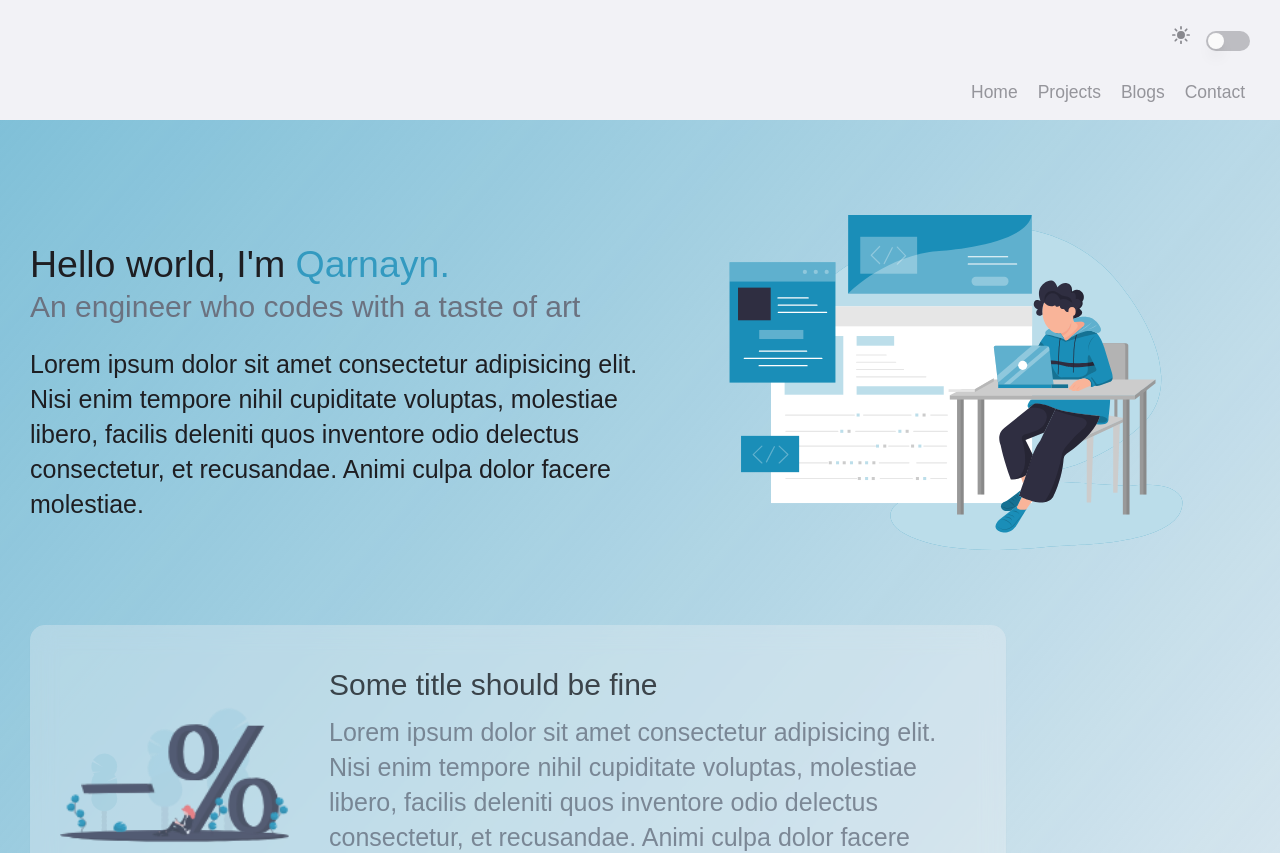
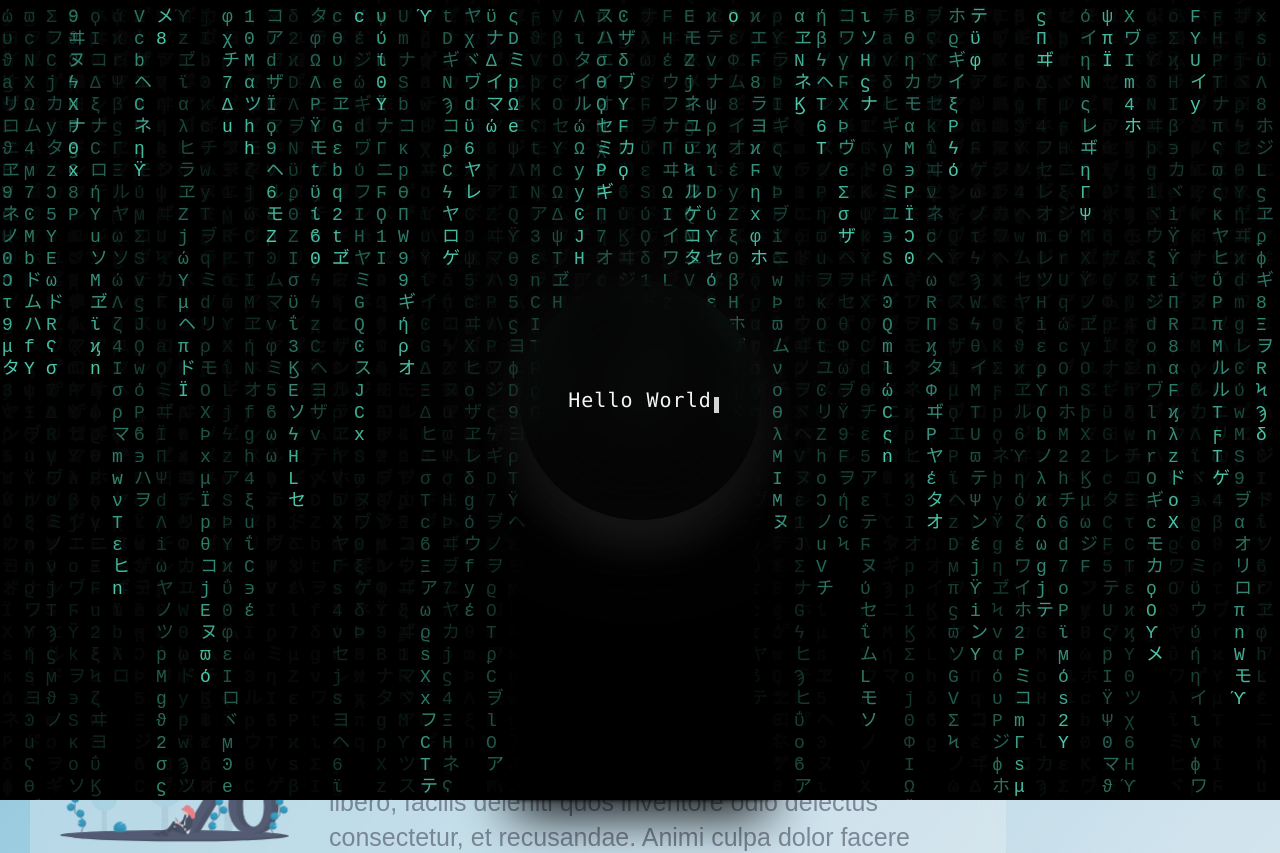
Before and after one commit to qarnayn-dev/qarnayn_portfolio, a Next.js app: page / in a window 1280 px wide. Shown: the top 853 px of the page. Built offline with nearby package versions, Linux system fonts and the light colour scheme.

Commit message:
UP - add greetings layout + cleanups

```diff
--- a/components/BlackHole.tsx
+++ b/components/BlackHole.tsx
@@ -5,11 +5,11 @@ interface iBlackHoleOptions{
     children?: any,
     className?: string,
     duration?: number,
-    isShow?: boolean,
+    isShow: boolean,
     delay?: number,
 }
 
-export const BlackHole = ({ children, className, duration, isShow = true, delay }: iBlackHoleOptions) => {
+export const BlackHole = ({ children, className, duration, isShow, delay }: iBlackHoleOptions) => {
     const twSize: string = "w-[30vh] h-[30vh]";
     const twSupportSize: string = "w-[35vh] h-[48vh]";
     const twSinggleSupport: string = "w-[10%] h-full from-black z-0 blur-[2px]";
--- /dev/null
+++ b/components/GreetingsLayout.tsx
@@ -0,0 +1,42 @@
+import { Transition } from '@headlessui/react';
+import React, { useEffect, useState } from 'react'
+import { BlackHole } from './BlackHole';
+import { MatrixEffect } from './MatrixEffect';
+import { TypingEffect } from './TypingEffect';
+
+export const GreetingsLayout = () => {
+    const [showLayout, setShowLayout] = useState(true);
+    const [startBlackHole, setStartBlackHole] = useState(false);
+    const [startGreetings, setStartGreetings] = useState(false);
+
+    useEffect(() => {
+        const timeOut1 = setTimeout(() => { setStartBlackHole(true) }, 2000);
+        const timeOut2 = setTimeout(() => { setStartGreetings(true) }, 3500);
+    return () => {
+      clearTimeout(timeOut1);
+      clearTimeout(timeOut2);
+    }
+    }, []);
+
+    function onDispose() {
+        setStartBlackHole(false);
+        const timeout = setTimeout(() => setShowLayout(false), 2600);
+        return () => clearTimeout(timeout);
+    }
+
+
+    return (
+        <MatrixEffect showScreen={showLayout}>
+                <BlackHole isShow={startBlackHole}>
+                    <TypingEffect
+                        showAnimation={startGreetings}
+                        callback={() => onDispose()}>
+                        {[
+                            "Hello World",
+                            "I'm Qarnayn",
+                        ]}
+                    </TypingEffect>
+                </BlackHole>
+        </MatrixEffect>
+    )
+}
--- a/components/MatrixEffect.tsx
+++ b/components/MatrixEffect.tsx
@@ -1,24 +1,25 @@
-import { useState, useRef, useEffect, useMemo, useCallback } from "react";
+import { Transition } from "@headlessui/react";
+import { useState, useRef, useEffect, useMemo, ReactNode } from "react";
 import useWindowDimensions from "./useWindowDimensions";
 
 interface iMatrixEffectOptions{
-    tileSize?: number,
+    showScreen: boolean,
+    children?: ReactNode,
+    characterSize?: number,
     // Default to 0.08
     opacityPerDraw?: number,
     // Default to 15
     fps?: number,
 }
 
-export const MatrixEffect = (options?: iMatrixEffectOptions) => {
-    const [showScreen, setShowScreen] = useState(true);
+export const MatrixEffect = ({children, showScreen,characterSize,opacityPerDraw,fps}: iMatrixEffectOptions) => {
     const [isPaused, setIsPaused] = useState(false);
     const { width, height } = useWindowDimensions();
     const canvasRef = useRef<HTMLCanvasElement | null >(null);
     const [canvasContext, setCanvasContext] = useState<CanvasRenderingContext2D | null | undefined>(null);
-    const tileSize: number = options?.tileSize ?? 22; // px
-    const frequency: number = Math.floor(1000 / (options?.fps ?? 17));
-    const totalOpacPerFrame: number = options?.opacityPerDraw ?? 0.08;
-    const displayConfigs: string = showScreen? "flex" : "hidden";
+    const tileSize: number = characterSize ?? 22; // px
+    const frequency: number = Math.floor(1000 / (fps ?? 17));
+    const totalOpacPerFrame: number = opacityPerDraw ?? 0.08;
     let interval: NodeJS.Timer | undefined;
 
     const maxColumnLength =  useMemo<number |null>(()=>{
@@ -66,6 +67,14 @@ export const MatrixEffect = (options?: iMatrixEffectOptions) => {
         }
     }, [memoizedColumns, isPaused]);
 
+    // Whenever screen is being removed
+    useEffect(() => {
+        if (!showScreen) {
+            setIsPaused(true);
+            clearInterval(interval);
+        }
+    }, [showScreen]);
+
     function startDrawing() {
         if (interval) clearInterval(interval);
         interval = setInterval(() => { drawFrame(); }, frequency);
@@ -97,10 +106,10 @@ export const MatrixEffect = (options?: iMatrixEffectOptions) => {
     }
 
     return (
-        <>
-            <button onClick={() => { toogleEffect(); }} className="w-20 h-6 bg-red-50 rounded-lg z-20 absolute top-4 left-[44vw]"></button>
-            <canvas ref={canvasRef} className={`${displayConfigs} absolute inset-0 overscroll-none object-contain bg-black`}></canvas>
-        </>
+        <Transition show={showScreen} className={`z-50 inset-0`}>
+            <canvas ref={canvasRef} className={`flex absolute inset-0 -z-10 overscroll-none object-contain bg-black`}></canvas>
+            {children}
+        </Transition>
     )
 }
 
--- a/pages/devpage.tsx
+++ b/pages/devpage.tsx
@@ -10,22 +10,32 @@ const Devpage = () => {
   const fullScreenConfig: string = "w-screen h-screen flex flex-col justify-center items-center";
   const centerChildrenConfig: string = "flex flex-col justify-center items-center";
   const bgColor: string = 'bg-gradient-to-br from-primary-base to-themed-gray-base';
-  const [isShow, setIsShow] = useState(false);
+  const [showMatrixEffect, setShowMatrixEffect] = useState(true);
+  const [showBlackHole, setShowBlackHole] = useState(false);
+  const [showGreetings, setShowGreetings] = useState(false);
   const { scrollY } = useScroll();
 
   useEffect(() => {
-        const timeOut = setTimeout(() => { setIsShow(true) }, 2000);
-        return () => clearTimeout(timeOut);
+        const timeOut1 = setTimeout(() => { setShowBlackHole(true) }, 2000);
+        const timeOut2 = setTimeout(() => { setShowGreetings(true) }, 3500);
+    return () => {
+      clearTimeout(timeOut1);
+      clearTimeout(timeOut2);
+    }
   }, []);
+
+
+  function onDispose() {
+    setShowBlackHole(false);
+    const timeout = setTimeout(() => setShowMatrixEffect(false), 2600);
+  }
 
   return (
     <>
       <DummyPage></DummyPage>
-      <MatrixEffect></MatrixEffect>
-      {/* <div className='w-40 h-40 z-50 inset-0 bg-white absolute top-[40%] left-[35%] flex items-center justify-center'>
-        <TypingEffect></TypingEffect>
-      </div> */}
-      <BlackHole><TypingEffect showAnimation={isShow} callback={()=>{console.log("Do smtg when done!!!!");}}>{["Hi, I'm Qarnayn.","An engineer who codes", 'with a sense of aesthetics.', 'yo hahaha wassup']}</TypingEffect></BlackHole>
+      <MatrixEffect showScreen={showMatrixEffect}>
+        <BlackHole isShow={showBlackHole}><TypingEffect showAnimation={showGreetings} callback={() => onDispose()}>{["Hi, I'm Qarnayn.", "An engineer who codes"]}</TypingEffect></BlackHole>
+      </MatrixEffect>
     </>
   )
 }
--- a/pages/index.tsx
+++ b/pages/index.tsx
@@ -21,6 +21,7 @@ import { AnimatedSentences } from '../components/AnimatedSentences';
 import useWindowDimensions from '../components/useWindowDimensions';
 import { useScrollSnap } from '../components/useScrollSnap';
 import { StickyLayer } from '../components/StickyLayer';
+import { GreetingsLayout } from '../components/GreetingsLayout';
 
 const Home: NextPage = () => {
   const pageConfig: string = "px-4 md:px-5 lg:px-6 py-8";
@@ -31,6 +32,7 @@ const Home: NextPage = () => {
         <link rel="icon" href="/favicon.ico" />
       </Head>
       <TopFrame>
+        <GreetingsLayout></GreetingsLayout>
         <RevealingPage className={`${pageConfig} bg-gradient-to-br from-primary-t5`}>
           <Intro />
           <CardWithGraphicContainer
```
